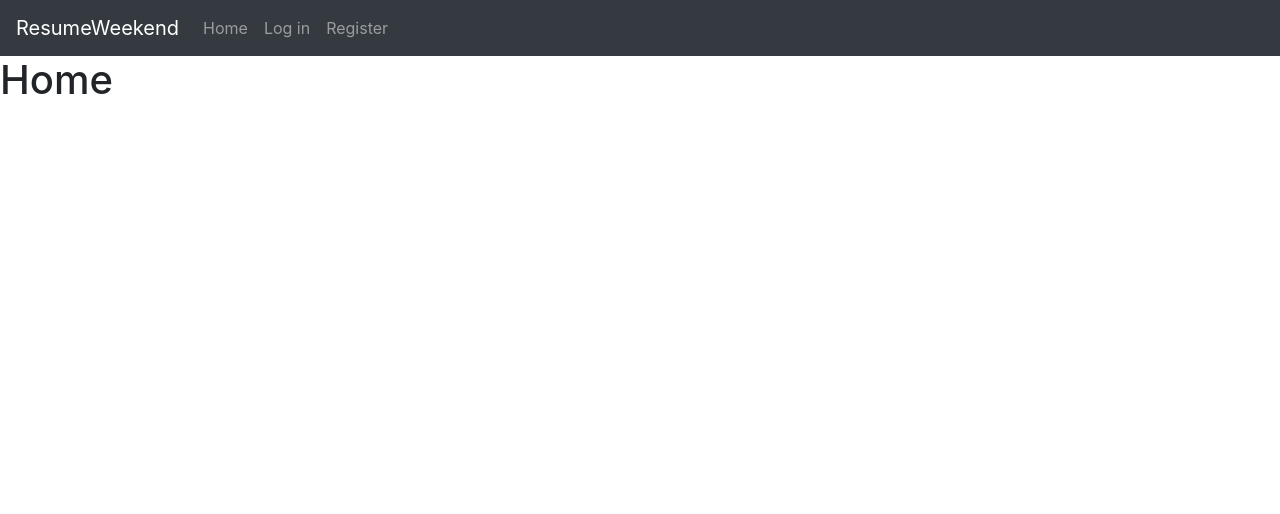
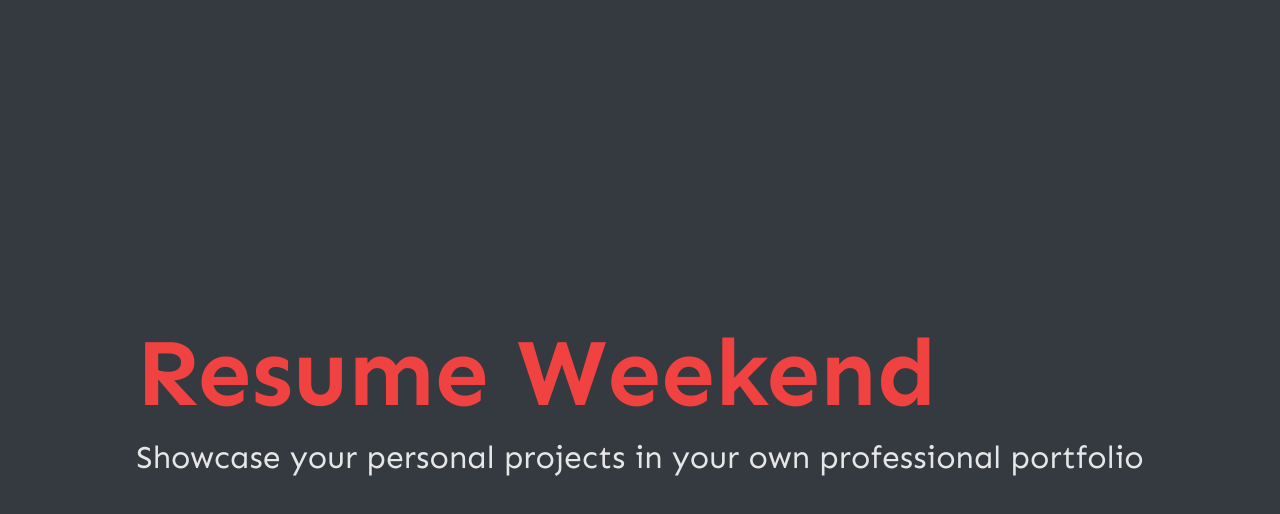
Before and after one commit to neelansh15/Open-Innovation-ResumeWeekend, a Vue app in the folder app/: page / in a window 1280 px wide. Shown: the top 514 px of the page. Built offline with nearby package versions, Linux system fonts and the light colour scheme.

Commit message:
Landing Page Basics done

```diff
--- a/app/src/App.vue
+++ b/app/src/App.vue
@@ -1,18 +1,23 @@
 <template>
   <div id="app">
-    <Navbar></Navbar>
-
-    <router-view/>
+    <!-- <div class="box">
+      <Navbar></Navbar>
+      <div class="content">
+        <router-view/>
+      </div>
+    </div> -->
+    <div class="container">
+      <router-view/>
+    </div>
   </div>
 </template>
 
 <script>
-import Navbar from './components/Navbar'
 
 export default {
   name: 'app',
   components:{
-    Navbar
+
   }
 }
 </script>
--- a/app/src/assets/style.css
+++ b/app/src/assets/style.css
@@ -1 +1,25 @@
-/* No CSS *//*# sourceMappingURL=style.css.map */
+@import url("https://fonts.googleapis.com/css?family=Sen:400,700,800&display=swap");
+* {
+  font-family: 'Sen';
+}
+
+.box {
+  width: 100%;
+  height: 100%;
+  padding: 10px;
+  background-color: #343a40;
+  position: fixed;
+  left: 0;
+  top: 0;
+}
+
+.box h1 {
+  color: #f14242;
+  font-weight: 700;
+  font-size: 6rem;
+}
+
+.box h2 {
+  color: #e6e6e6;
+}
+/*# sourceMappingURL=style.css.map */
--- a/app/src/assets/style.scss
+++ b/app/src/assets/style.scss
@@ -1,5 +1,30 @@
+@import url('https://fonts.googleapis.com/css?family=Sen:400,700,800&display=swap');
+
 //Website Color Scheme
-$redlight: rgb(236, 115, 115);
+$redlight: rgb(241, 66, 66);
 $reddark: darken($redlight, 20);
 $greenish: rgb(90, 201, 140);
-$matteblack: #141414;
+$matteblack: #343a40;
+
+*{
+    font-family: 'Sen';
+}
+
+.box{
+    width: 100%;
+    height: 100%;
+    padding: 10px;
+    background-color: $matteblack;
+    position: fixed;
+    left: 0;
+    top: 0;
+}
+
+.box h1{
+    color: $redlight;
+    font-weight: 700;
+    font-size: 6rem;
+}
+.box h2{
+    color: rgb(230, 230, 230);
+}
--- a/app/src/views/Home.vue
+++ b/app/src/views/Home.vue
@@ -1,17 +1,28 @@
 <template>
-  <div class="home">
-
-    <h1>Home</h1>
+<div>
+  <!-- <Navbar></Navbar> -->
+  <div class="home box d-flex justify-content-center align-items-center">
+    <div>
+      <h1>Resume Weekend</h1>
+      <h2>Showcase your personal projects in your own professional portfolio</h2>
+    </div>
   </div>
+</div>
 </template>
 
 <script>
 // @ is an alias to /src
+// import Navbar from '../components/Navbar'
+
 
 export default {
   name: 'Home',
   components: {
-
+    // Navbar
   }
 }
 </script>
+
+<style>
+@import '../assets/style.css'
+</style>
```
Also changed, not shown: 1 other file (tests, documents, lock files or other folders).
